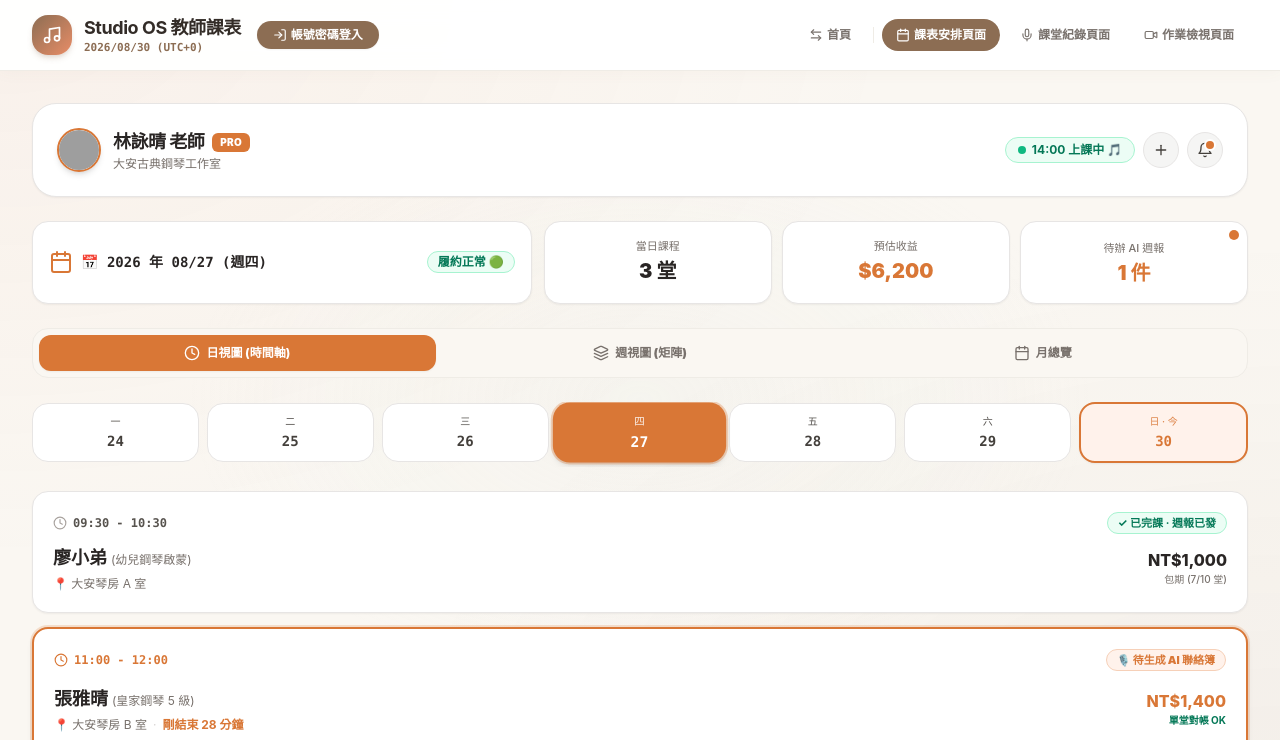
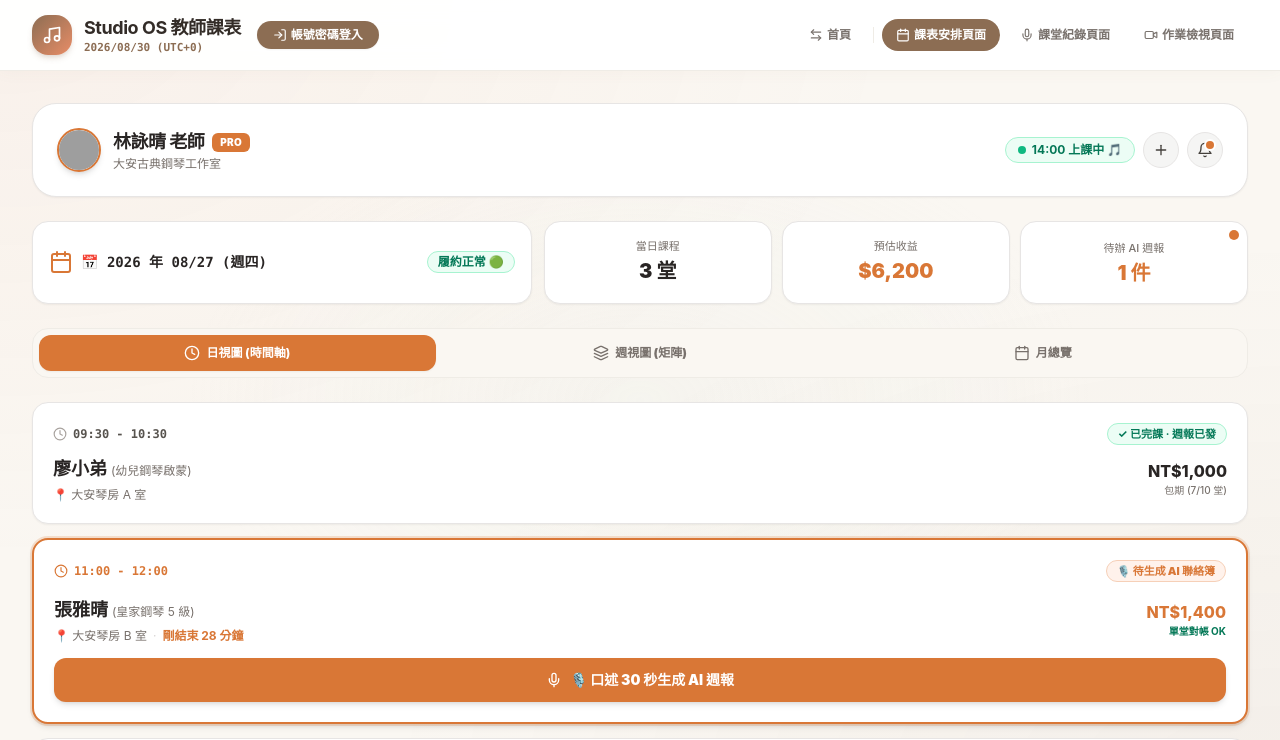
Before and after one commit to Charles0rocks/music-classroom-ai-assistant, a Next.js app: page /teacher/schedule in a window 1280 px wide. Shown: the top 740 px of the page. Built offline with nearby package versions, Linux system fonts and the light colour scheme; grey boxes are pictures that could not be loaded.

Commit message:
fix(schedule): remove weekly date selector strip from teacher schedule page per user request

```diff
--- a/src/app/teacher/schedule/page.tsx
+++ b/src/app/teacher/schedule/page.tsx
@@ -588,36 +588,7 @@ export default function TeacherSchedulePage() {
         </button>
       </div>
 
-      {/* 4. Week Day Selector Strip (Date Picker Strip) */}
-      <div className="flex items-center gap-2 overflow-x-auto pb-1 scrollbar-none">
-        {weekDates.map((d, idx) => {
-          const isToday = d.fullDateStr === todayDateStr;
-          const isSelected = selectedDayIdx === idx;
 
-          return (
-            <button
-              key={d.key}
-              type="button"
-              onClick={() => setSelectedDayIdx(idx)}
-              className={`flex-1 min-w-[64px] py-2.5 rounded-2xl text-center transition-all ${
-                isSelected
-                  ? 'bg-[#D97736] text-white font-black shadow-md scale-105 ring-2 ring-[#D97736]/30'
-                  : isToday
-                  ? 'bg-[#FFF2EB] text-[#D97736] font-extrabold border-2 border-[#D97736] shadow-sm'
-                  : 'bg-white text-stone-700 hover:bg-[#FAF7F2] font-bold border border-stone-200'
-              }`}
-            >
-              <div className="text-[10px] opacity-90 font-medium">
-                {d.dayLabel.replace('週', '')}
-                {isToday && ' · 今'}
-              </div>
-              <div className="text-sm font-black mt-0.5 font-mono">
-                {d.monthDay.split('/')[1] || d.monthDay}
-              </div>
-            </button>
-          );
-        })}
-      </div>
 
       {/* 5. Daily Timeline Cards (Rendered when mainViewMode === 'dailyTimeline') */}
       {mainViewMode === 'dailyTimeline' && (
```
